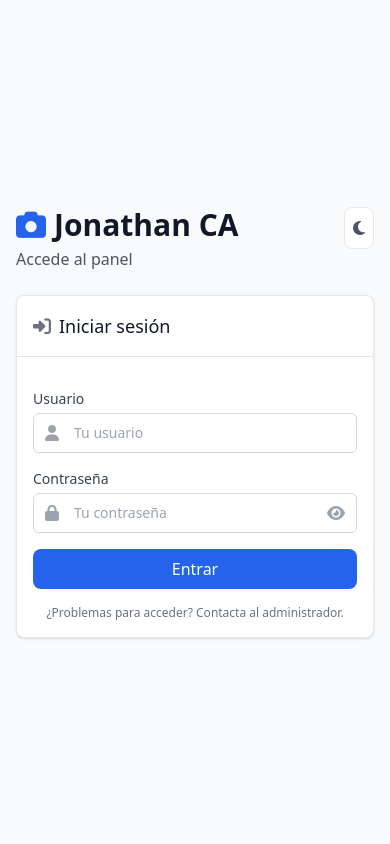
After one commit to EsterVasquez/WebSite, a Django app: page /login/ in a window 390 px wide. The commit adds this page. Run offline with Django 5.2, Linux system fonts and the light colour scheme; some libraries are stand-ins or nearby versions.

Commit message:
Add user authentication and enhance service models
- Implement login functionality with user authentication.
- Create new models for Day, Feriado, ServiceTier, TimeBlock, and AppointmentAvailable.
- Update Service model to include available_from and available_until fields, and establish relationships with new models.
- Modify Booking model to include service_tier foreign key and update status choices.
- Create new HTML templates for login and chat interfaces.
- Update user_calendar template to require phone number input.
- Configure PostgreSQL as the database in settings.
- Add requirements for necessary packages.

```diff
--- a/app/static/js/calendar.js
+++ b/app/static/js/calendar.js
@@ -14,7 +14,7 @@ const appointments = [
         id: 1,
         date: new Date(2025, 6, 15),
         time: "10:00",
-        duration: 120, // DELETE THIS LINE
+        duration: 120, //TODO: DELETE THIS LINE!!!!!!!!!!!!!!
         client: "María González",
         phone: "+52 55 1234 5678",
         service: "wedding",
--- /dev/null
+++ b/app/templates/login.html
@@ -0,0 +1,154 @@
+<!DOCTYPE html>
+<html lang="es" class="h-full">
+
+<head>
+    <meta charset="UTF-8" />
+    <meta name="viewport" content="width=device-width, initial-scale=1.0" />
+    <title>Jonathan CA — Iniciar sesión</title>
+
+    <script src="https://cdn.tailwindcss.com"></script>
+    <script>
+        tailwind.config = {
+            darkMode: "class",
+            theme: {
+                extend: {
+                    colors: {
+                        primary: {
+                            50: "#eff6ff",
+                            500: "#3b82f6",
+                            600: "#2563eb",
+                            700: "#1d4ed8",
+                        },
+                    },
+                },
+            },
+        };
+    </script>
+
+    <link rel="stylesheet" href="https://cdnjs.cloudflare.com/ajax/libs/font-awesome/6.4.0/css/all.min.css" />
+</head>
+
+<body class="h-full bg-gray-50 dark:bg-gray-900 text-gray-900 dark:text-white transition-colors duration-200">
+    <div class="min-h-screen p-4 flex items-center justify-center">
+        <div class="w-full max-w-md">
+            <!-- Header -->
+            <div class="mb-6 flex items-start justify-between gap-3">
+                <div>
+                    <h1 class="text-3xl font-bold flex items-center gap-2">
+                        <i class="fas fa-camera text-blue-600"></i>
+                        Jonathan CA
+                    </h1>
+                    <p class="text-gray-600 dark:text-gray-400 mt-1">Accede al panel</p>
+                </div>
+
+                <!-- Dark Mode Toggle (mismo id que calendar.html) -->
+                <button id="darkModeToggle" type="button"
+                    class="p-2 rounded-lg bg-white dark:bg-gray-800 border border-gray-200 dark:border-gray-700 hover:bg-gray-50 dark:hover:bg-gray-700 transition-colors"
+                    aria-label="Cambiar modo oscuro">
+                    <i class="fas fa-moon dark:hidden text-gray-600"></i>
+                    <i class="fas fa-sun hidden dark:block text-yellow-400"></i>
+                </button>
+            </div>
+
+            <!-- Card -->
+            <div class="bg-white dark:bg-gray-800 rounded-lg shadow border border-gray-200 dark:border-gray-700">
+                <div class="p-4 border-b border-gray-200 dark:border-gray-700">
+                    <h2 class="text-lg font-medium flex items-center gap-2">
+                        <i class="fas fa-right-to-bracket text-gray-500"></i>
+                        Iniciar sesión
+                    </h2>
+                </div>
+
+                <form method="post" class="p-4 space-y-4">
+                    <!-- Django (opcional) -->
+                    {% csrf_token %}
+
+                    <!-- Bloque de error (opcional) -->
+                    {% if error %}
+                    <div class="rounded-lg border border-red-200 dark:border-red-800 bg-red-50 dark:bg-red-900/20 p-3">
+                        <p class="text-sm text-red-700 dark:text-red-200">
+                            <i class="fas fa-triangle-exclamation mr-2"></i>{{ error }}
+                        </p>
+                    </div>
+                    {% endif %}
+
+                    <!-- Usuario -->
+                    <div>
+                        <label for="username"
+                            class="block text-sm text-gray-700 dark:text-gray-300 mb-1">Usuario</label>
+                        <div class="relative">
+                            <span class="absolute inset-y-0 left-0 pl-3 flex items-center text-gray-400">
+                                <i class="fas fa-user"></i>
+                            </span>
+                            <input id="username" name="username" type="text" required autocomplete="username"
+                                class="w-full h-10 pl-10 pr-3 text-sm border border-gray-300 dark:border-gray-600 rounded-md bg-white dark:bg-gray-700 text-gray-900 dark:text-white placeholder-gray-400 focus:outline-none focus:ring-2 focus:ring-blue-500/60"
+                                placeholder="Tu usuario" />
+                        </div>
+                    </div>
+
+                    <!-- Contraseña -->
+                    <div>
+                        <label for="password"
+                            class="block text-sm text-gray-700 dark:text-gray-300 mb-1">Contraseña</label>
+                        <div class="relative">
+                            <span class="absolute inset-y-0 left-0 pl-3 flex items-center text-gray-400">
+                                <i class="fas fa-lock"></i>
+                            </span>
+
+                            <input id="password" name="password" type="password" required
+                                autocomplete="current-password"
+                                class="w-full h-10 pl-10 pr-10 text-sm border border-gray-300 dark:border-gray-600 rounded-md bg-white dark:bg-gray-700 text-gray-900 dark:text-white placeholder-gray-400 focus:outline-none focus:ring-2 focus:ring-blue-500/60"
+                                placeholder="Tu contraseña" />
+
+                            <button id="togglePassword" type="button"
+                                class="absolute inset-y-0 right-0 pr-3 flex items-center text-gray-400 hover:text-gray-600 dark:hover:text-gray-200 transition-colors"
+                                aria-label="Mostrar/ocultar contraseña">
+                                <i class="fas fa-eye"></i>
+                            </button>
+                        </div>
+                    </div>
+
+                    <!-- Botón -->
+                    <button type="submit"
+                        class="w-full px-4 py-2 bg-blue-600 text-white rounded-lg hover:bg-blue-700 transition-colors font-medium">
+                        Entrar
+                    </button>
+
+                    <p class="text-xs text-gray-500 dark:text-gray-400 text-center">
+                        ¿Problemas para acceder? Contacta al administrador.
+                    </p>
+                </form>
+            </div>
+        </div>
+    </div>
+
+    <script>
+        // Dark mode (igual idea que calendar.js: usa localStorage "darkMode")
+        (function initDarkMode() {
+            const btn = document.getElementById("darkModeToggle");
+            const isDark = localStorage.getItem("darkMode") === "true";
+
+            if (isDark) document.documentElement.classList.add("dark");
+
+            btn?.addEventListener("click", () => {
+                document.documentElement.classList.toggle("dark");
+                localStorage.setItem("darkMode", document.documentElement.classList.contains("dark"));
+            });
+        })();
+
+        // Mostrar/ocultar contraseña
+        (function initPasswordToggle() {
+            const input = document.getElementById("password");
+            const btn = document.getElementById("togglePassword");
+            if (!input || !btn) return;
+
+            btn.addEventListener("click", () => {
+                const isHidden = input.type === "password";
+                input.type = isHidden ? "text" : "password";
+                btn.innerHTML = isHidden ? '<i class="fas fa-eye-slash"></i>' : '<i class="fas fa-eye"></i>';
+            });
+        })();
+    </script>
+</body>
+
+</html>
--- a/app/templates/user_calendar.html
+++ b/app/templates/user_calendar.html
@@ -92,9 +92,9 @@
                             class="w-full px-3 py-2 rounded bg-white dark:bg-gray-700" placeholder="Tu nombre" />
                     </div>
                     <div>
-                        <label class="block text-sm text-gray-700 dark:text-gray-300">Teléfono (opcional)</label>
+                        <label class="block text-sm text-gray-700 dark:text-gray-300">Teléfono</label>
                         <input id="bookPhone" type="tel" class="w-full px-3 py-2 rounded bg-white dark:bg-gray-700"
-                            placeholder="+52 ..." />
+                            placeholder="+52 ..." required/>
                     </div>
                     <div>
                         <label class="block text-sm text-gray-700 dark:text-gray-300">Servicio</label>
@@ -116,7 +116,7 @@
                     <button type="button" id="cancelBooking"
                         class="px-4 py-2 rounded text-gray-700 dark:text-gray-300 hover:bg-gray-100 dark:hover:bg-gray-700">Cancelar</button>
                     <button type="submit"
-                        class="px-4 py-2 bg-blue-600 text-white rounded hover:bg-blue-700">Confirmar</button>
+                        class="px-4 py-2 bg-blue-600 text-white rounded hover:bg-blue-700">Reservar</button>
                 </div>
             </form>
         </div>
--- a/app/views.py
+++ b/app/views.py
@@ -504,3 +504,23 @@ def calendar(request):
 
 def user_calendar(request):
     return render(request, "user_calendar.html")
+
+def login(request):
+    if request.method == "POST":
+        username = request.POST.get("username")
+        password = request.POST.get("password")
+
+        user = authenticate(request, username=username, password=password)
+
+        if user is not None:
+            login(request, user)
+            return redirect("calendar")  # o la vista principal
+        else:
+            return render(
+                request,
+                "login.html",
+                {"error": "Usuario o contraseña incorrectos"},
+            )
+
+    # GET
+    return render(request, "login.html")
--- a/config/urls.py
+++ b/config/urls.py
@@ -25,4 +25,5 @@ urlpatterns = [
     path('webhook/', webhook, name='webhook'),
     path('user/<int:user_id>/', get_user_api),
     path('calendario/', user_calendar, name='user_calendar'),
+    path('login/', login, name='login'),
 ]
```
Also changed, not shown: app/templates/chats.html (added, +11 -0 lines), config/settings.py (+11 -4 lines), requirements.txt (added, +11 -0 lines), app/migrations/0004_day_feriado_rename_valid_date_service_available_from_and_more.py (added).
